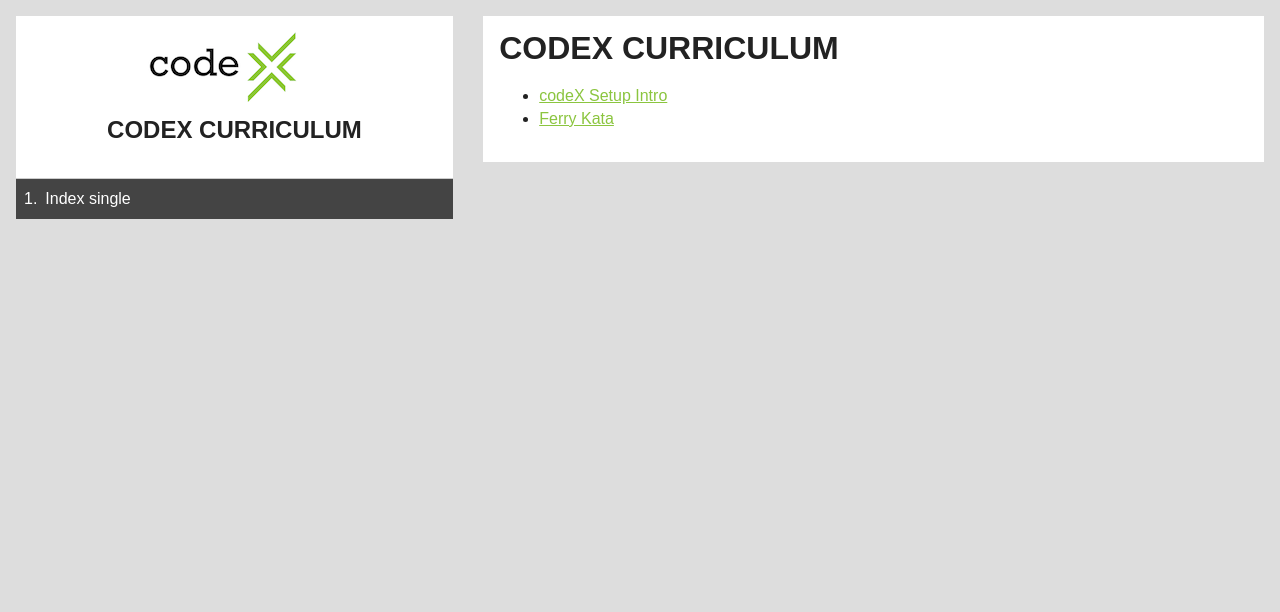
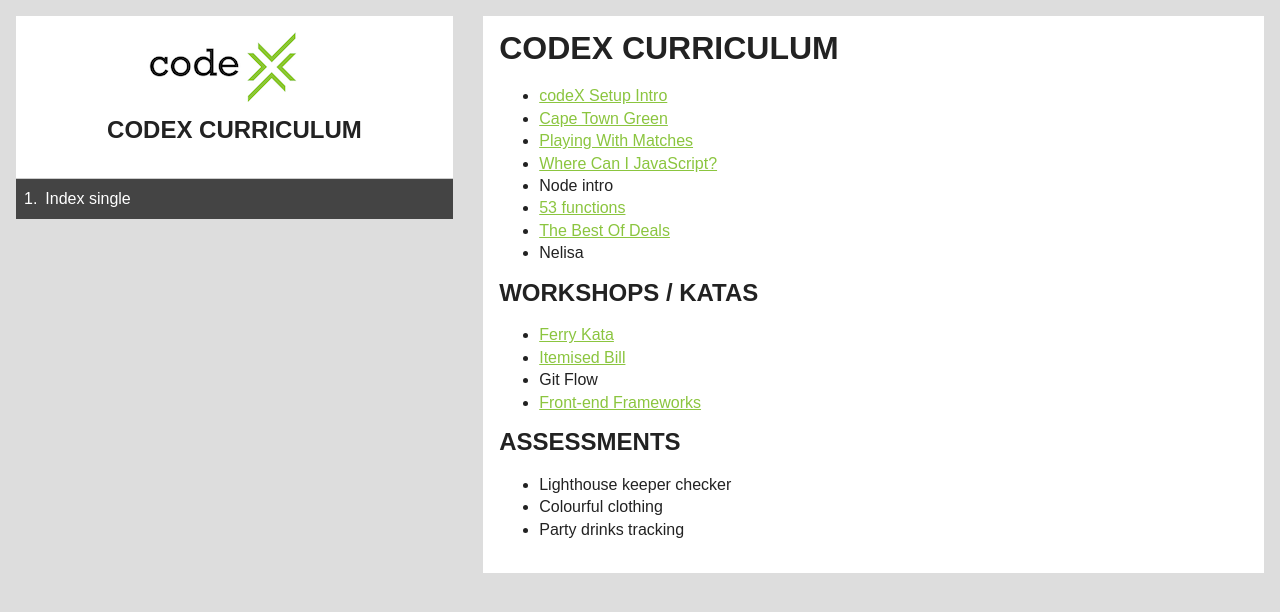
Before and after one commit to Pholisa-Fatyela/table-of-contents, a Jekyll site: the page built from index.md, in a window 1280 px wide. Shown: the top 612 px of the page. Built offline with Jekyll 4.4.1, drawn with Linux system fonts in a browser that asks for light colours.

Commit message:
Update index.md

```diff
--- a/index.md
+++ b/index.md
@@ -5,4 +5,23 @@ layout: default
 # codeX curriculum
 
 * [codeX Setup Intro](http://intro.projectcodex.co/)
+* [Cape Town Green](http://taxi.projectcodex.co/)
+* [Playing With Matches](http://matches.projectcodex.co/)
+* [Where Can I JavaScript?](http://where.projectcodex.co/)
+* Node intro
+* [53 functions](https://github.com/codex-academy/53functions)
+* [The Best Of Deals](http://bestdeal.projectcodex.co/)
+* Nelisa
+
+## Workshops / Katas
+
 * [Ferry Kata](http://ferry.projectcodex.co/)
+* [Itemised Bill](http://codex-academy.github.io/ItemisedBill/)
+* Git Flow
+* [Front-end Frameworks](http://fef.projectcodex.co/)
+
+## Assessments
+
+* Lighthouse keeper checker
+* Colourful clothing
+* Party drinks tracking
```
